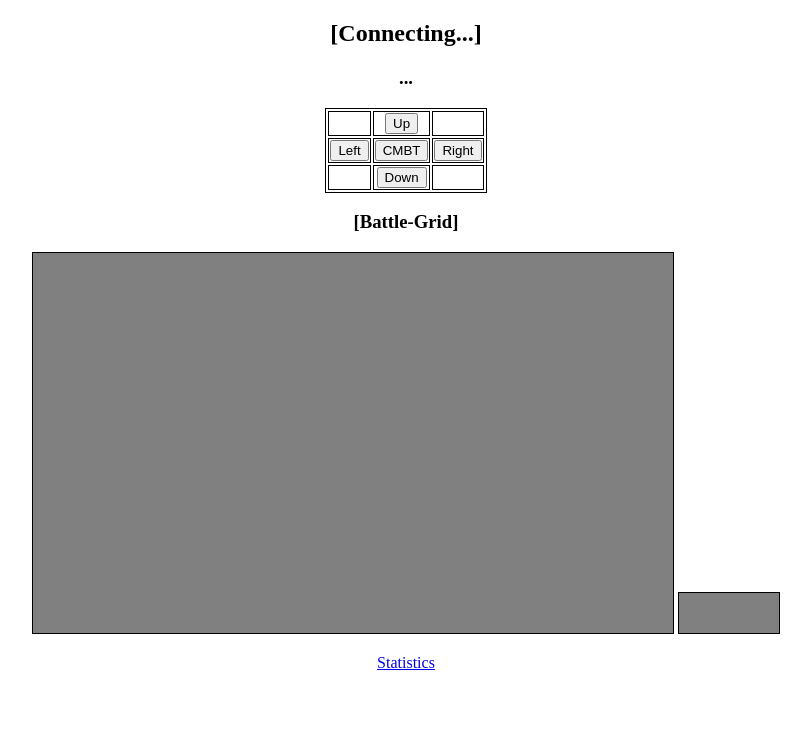
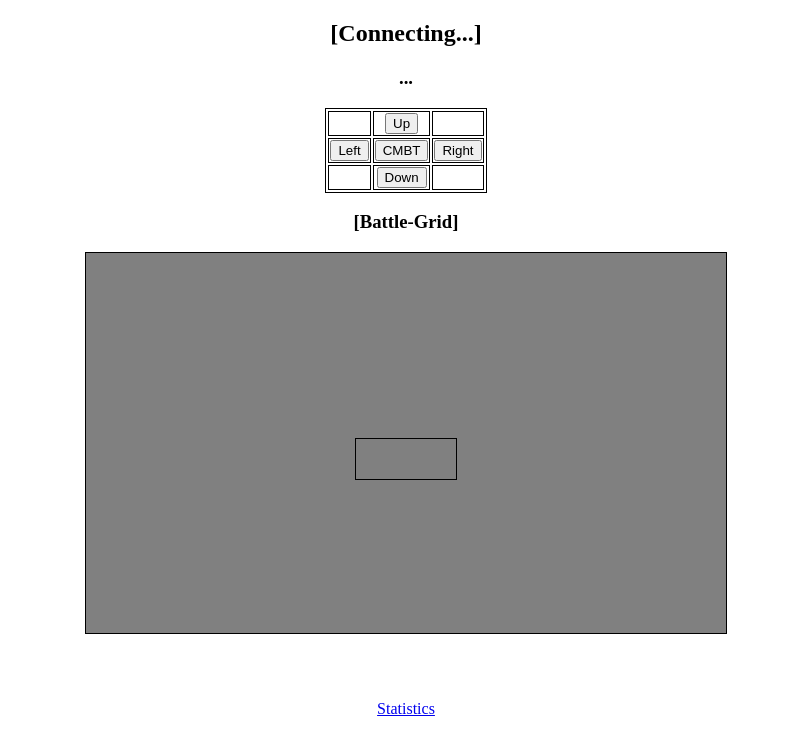
Before and after one commit to AD-Edge/TestMP, a website with bundled scripts: page js13kserver-master/public/index.html in a window 1280 px wide. Shown: the whole page, without its empty margins (234-1045 px from the left). Built offline with nearby package versions, Linux system fonts and the light colour scheme; files whose address does not match are found by name.

Commit message:
adding test render zone and canvas divs

```diff
--- a/js13kserver-master/public/index.html
+++ b/js13kserver-master/public/index.html
@@ -39,8 +39,15 @@
     </div>
 
     <h3>[Battle-Grid]</h3>
-    <canvas id="canvasMain" width="640" height="380"></canvas>
-    <canvas id="canvasOver" width="100" height="40"></canvas>
+    <div id='d1' style="position:relative; z-index:2">
+        <canvas id="canvasMain" width="640" height="380"></canvas>
+        <div id='d2' style="position:relative; top:-200px; left:0px; z-index:1">
+            <canvas id="canvasOver" width="100" height="40"></canvas>
+        </div>
+    </div>
+
+
+
 
     <div id="score"></div>
     <p>
--- a/js13kserver-master/public/main.js
+++ b/js13kserver-master/public/main.js
@@ -40,6 +40,13 @@ let pX = -10;
 let pY = -10;
 
 var needed = [];
+
+//experimental image gen
+const testImg = new Image();
+
+
+
+
 
 
 //Text prep temp
```
